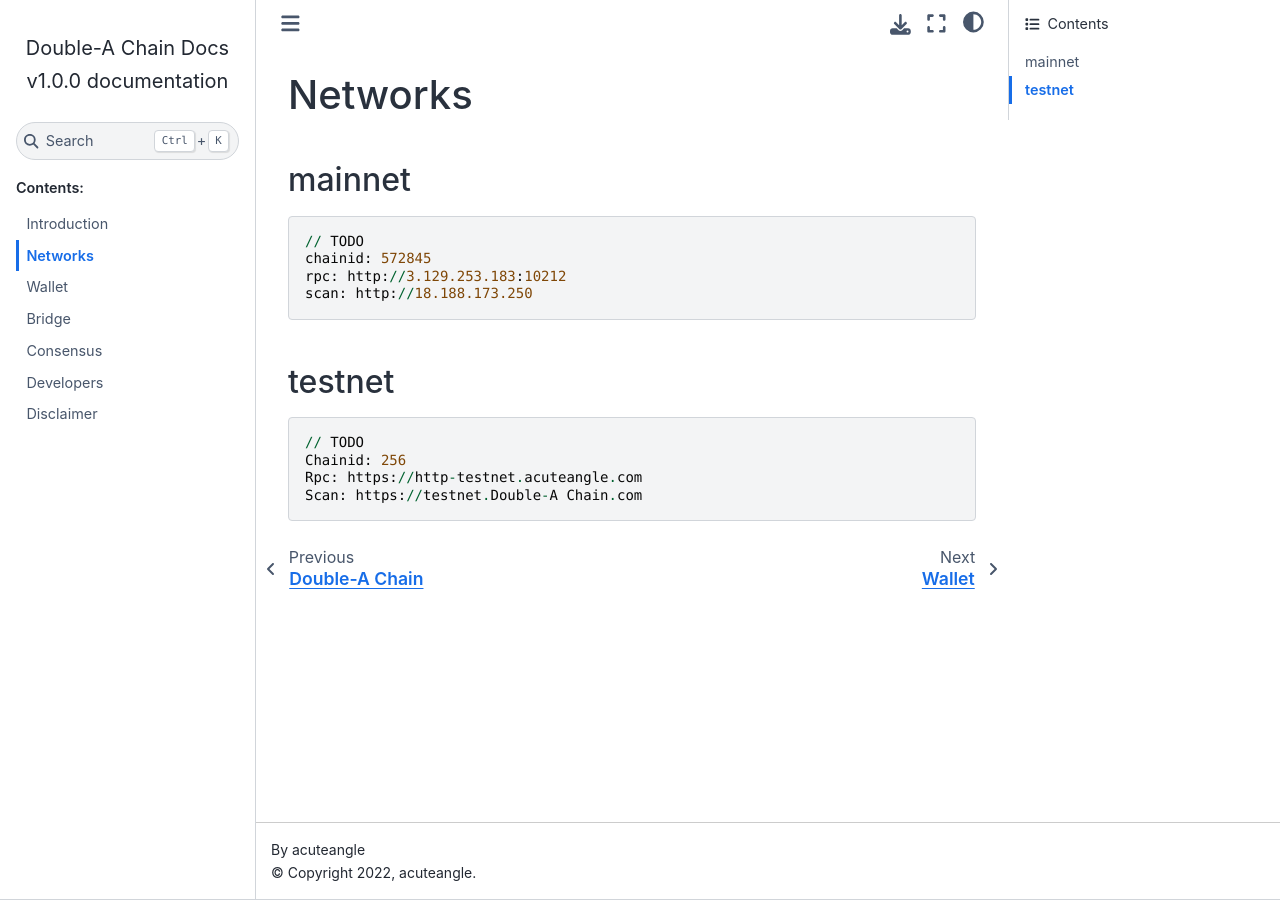
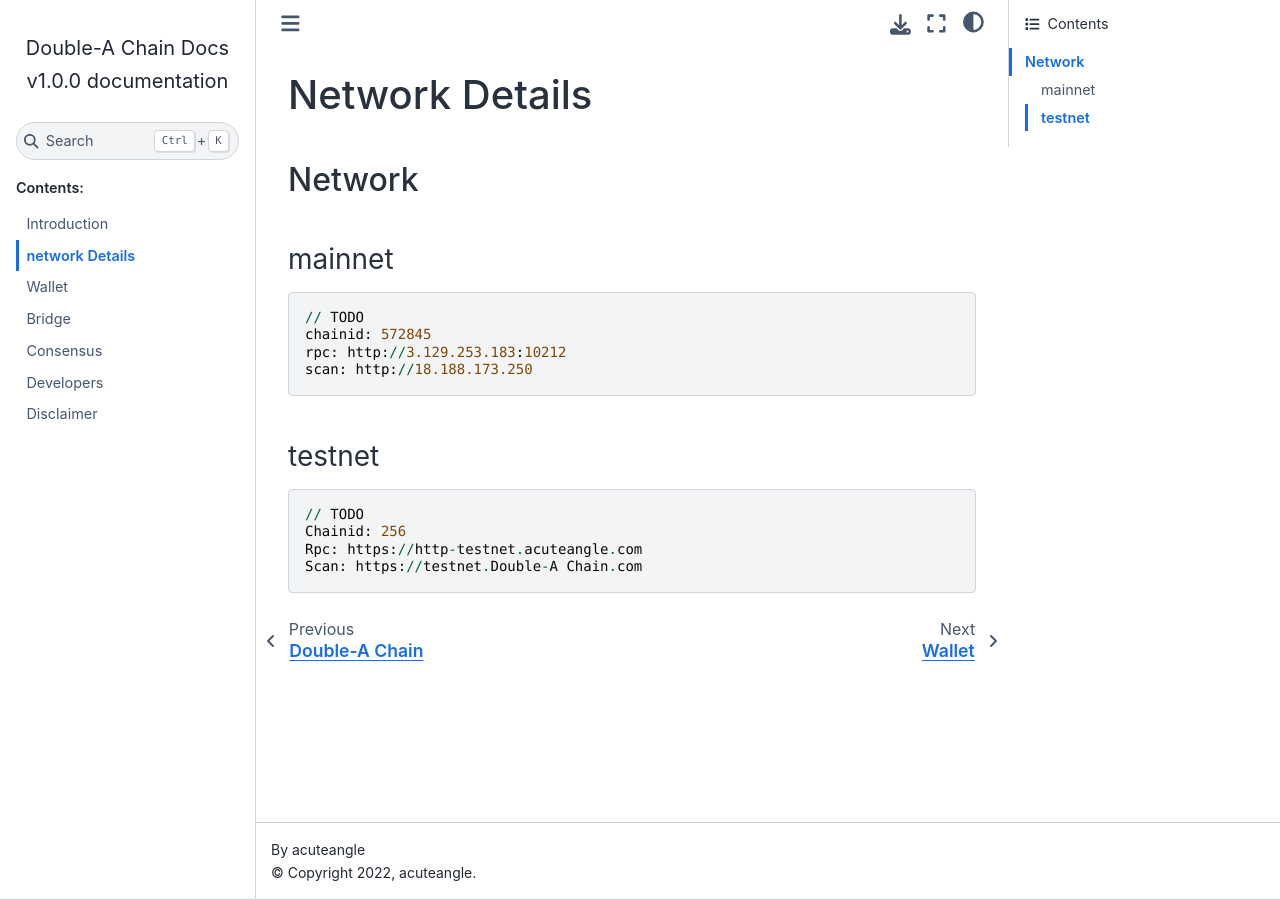
Before and after one commit to double-a-chain-cloud/double-a-chain-docs, a Sphinx documentation site: the page built from source/networks.md, in a window 1280 px wide. Built offline with Sphinx 7.4.7 and the Sphinx Book theme 1.1.4, drawn with Linux system fonts in a browser that asks for light colours; pages that are not in the unit, such as notebooks, are missing from menus.

Commit message:
fix Network title

````diff
--- a/source/index.rst
+++ b/source/index.rst
@@ -11,7 +11,7 @@ Welcome to Double-A Chain Docs!
    :caption: Contents:
 
    Introduction <introduction.md>
-   Networks <networks.md>
+   network Details <networks.md>
    Wallet <wallet.md>
    Bridge <bridge.md>
    Consensus <consensus.md>
--- a/source/networks.md
+++ b/source/networks.md
@@ -1,12 +1,14 @@
-# Networks
-## mainnet
+# Network Details
+
+## Network
+### mainnet
 ```
 // TODO
 chainid: 572845
 rpc: http://3.129.253.183:10212
 scan: http://18.188.173.250
 ```
-## testnet
+### testnet
 ```
 // TODO
 Chainid: 256
````
